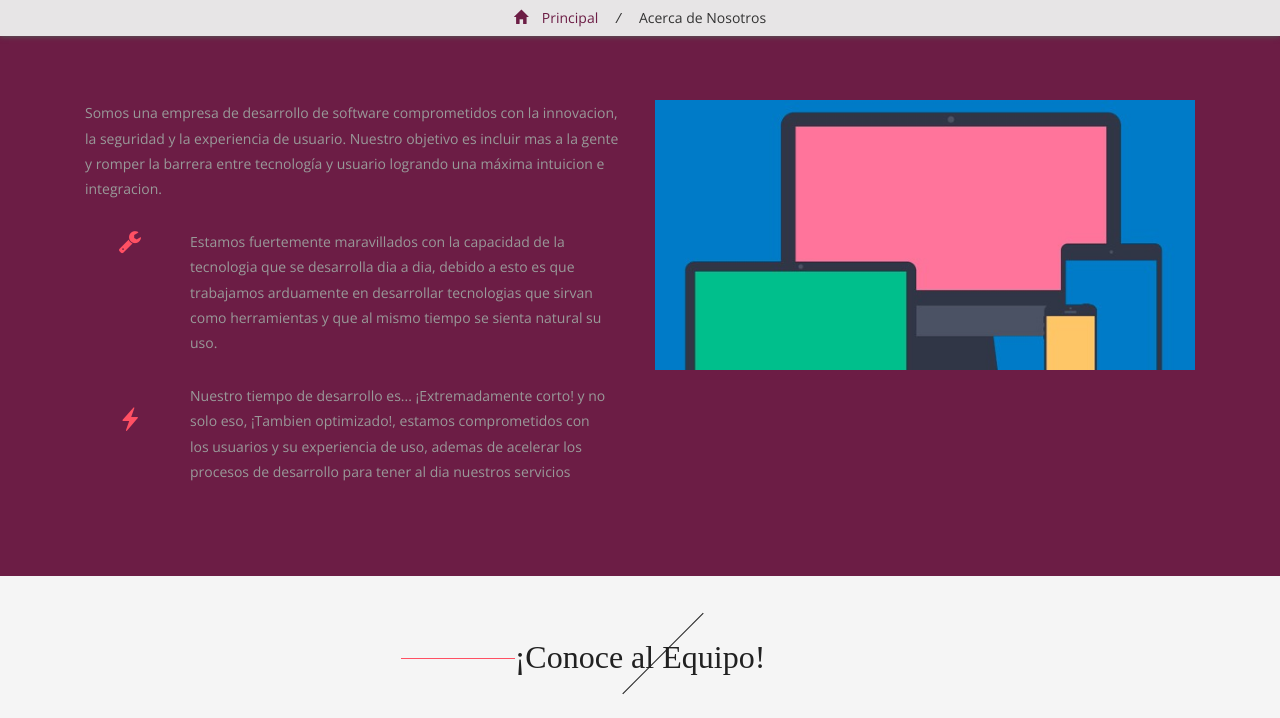
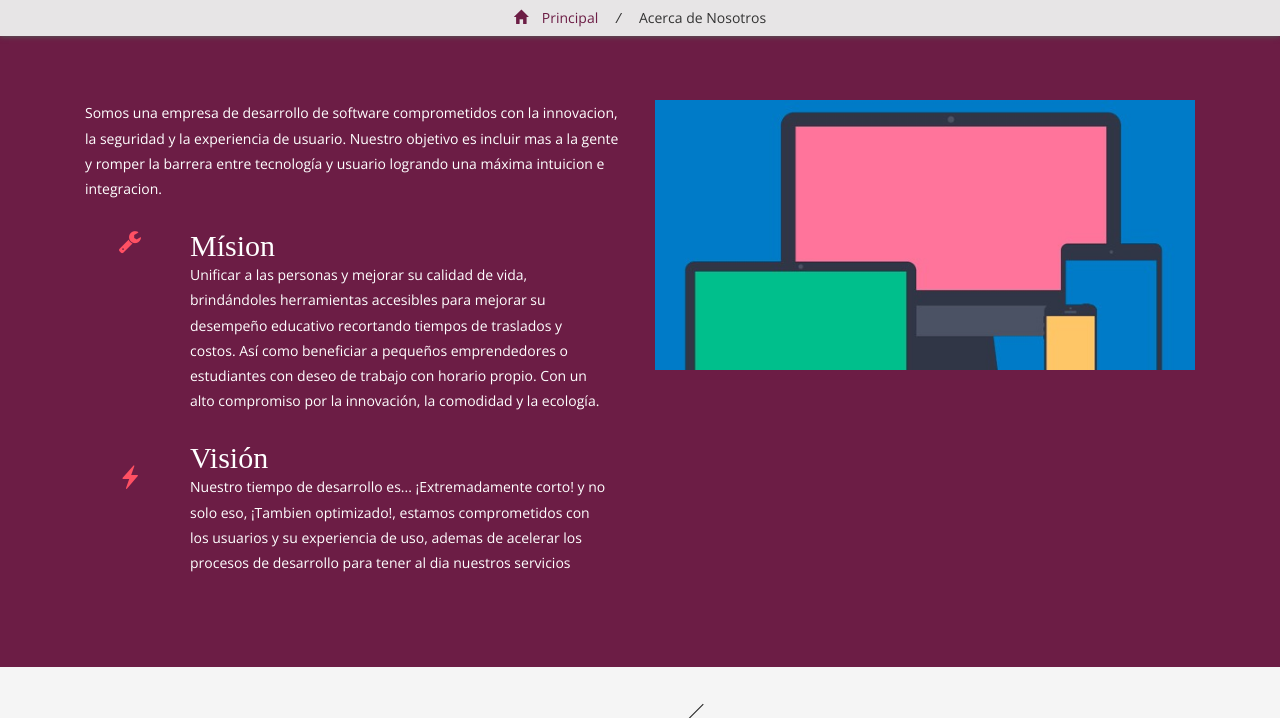
Before and after one commit to Lakej/BurroShop, a plain HTML site: page about.html in a window 1280 px wide. Shown: the part 769-1487 px from the top of the page. Drawn offline with nearby package versions, Linux system fonts and the light colour scheme; a web font is replaced by a local one.

Commit message:
About.html actualizado

```diff
--- a/about.html
+++ b/about.html
@@ -253,19 +253,21 @@ License URL: http://creativecommons.org/licenses/by/3.0/
 		<div class="container">
 			<div class="w3ls_about_grids">
 				<div class="col-md-6 w3ls_about_grid_left">
-					<p>Somos una empresa de desarrollo de software comprometidos con la innovacion, la seguridad y la experiencia de usuario. Nuestro objetivo es incluir mas a la gente y romper la barrera entre tecnología y usuario logrando una máxima intuicion e integracion.</p>
+					<p style="color: #FFFFFF">Somos una empresa de desarrollo de software comprometidos con la innovacion, la seguridad y la experiencia de usuario. Nuestro objetivo es incluir mas a la gente y romper la barrera entre tecnología y usuario logrando una máxima intuicion e integracion.</p>
 					<div class="col-xs-2 w3ls_about_grid_left1">
 						<span class="fa fa-wrench" aria-hidden="true"></span>
 					</div>
 					<div class="col-xs-10 w3ls_about_grid_left2">
-						<p>Estamos fuertemente maravillados con la capacidad de la tecnologia que se desarrolla dia a dia, debido a esto es que trabajamos arduamente en desarrollar tecnologias que sirvan como herramientas y que al mismo tiempo se sienta natural su uso.</p>
+						<h2 style="color:#FFFFFF">Mísion</h2>
+						<p style="color:#FFFFFF">Unificar a las personas y mejorar su calidad de vida, brindándoles herramientas accesibles para mejorar su desempeño educativo recortando tiempos de traslados y costos. Así como beneficiar a pequeños emprendedores o estudiantes con deseo de trabajo con horario propio. Con un alto compromiso por la innovación, la comodidad y la ecología.</p>
 					</div>
 					<div class="clearfix"> </div>
 					<div class="col-xs-2 w3ls_about_grid_left1">
 						<span class="glyphicon glyphicon-flash" aria-hidden="true"></span>
 					</div>
 					<div class="col-xs-10 w3ls_about_grid_left2">
-						<p>Nuestro tiempo de desarrollo es... ¡Extremadamente corto! y no solo eso, ¡Tambien optimizado!, estamos comprometidos con los usuarios y su experiencia de uso, ademas de acelerar los procesos de desarrollo para tener al dia nuestros servicios</p>
+						<h2 style="color: #FFFFFF">Visión</h2>
+						<p style="color: #FFFFFF">Nuestro tiempo de desarrollo es... ¡Extremadamente corto! y no solo eso, ¡Tambien optimizado!, estamos comprometidos con los usuarios y su experiencia de uso, ademas de acelerar los procesos de desarrollo para tener al dia nuestros servicios</p>
 					</div>
 					<div class="clearfix"> </div>
 				</div>
@@ -280,7 +282,7 @@ License URL: http://creativecommons.org/licenses/by/3.0/
 	<!-- team -->
 	<div class="team">
 		<div class="container">
-			<h3 >¡Conoce al Equipo!</h3>
+			<h3>¡Conoce al Equipo!</h3>
 			<div class="wthree_team_grids">
 
 				<div class="col-md-3 wthree_team_grid">
@@ -364,7 +366,7 @@ License URL: http://creativecommons.org/licenses/by/3.0/
 	<!-- team-bottom -->
 	<div class="team-bottom">
 		<div class="container">
-			<h3>¿Estas listo para los OFERTONES? <span>20% de Descuento </span>en Dulces</h3>
+			<h3 style="color: #FFFFFF">¿Estas listo para los OFERTONES? <div>20% de Descuento </div>en Dulces</h3>
 			<p>Ingresando el cupon secreto cuya nomenclatura son los primeros 2 Char de cada Miembro del equipo <3.</p>
 			<a href="products.html">¡Compra YA!</a>
 		</div>
```
